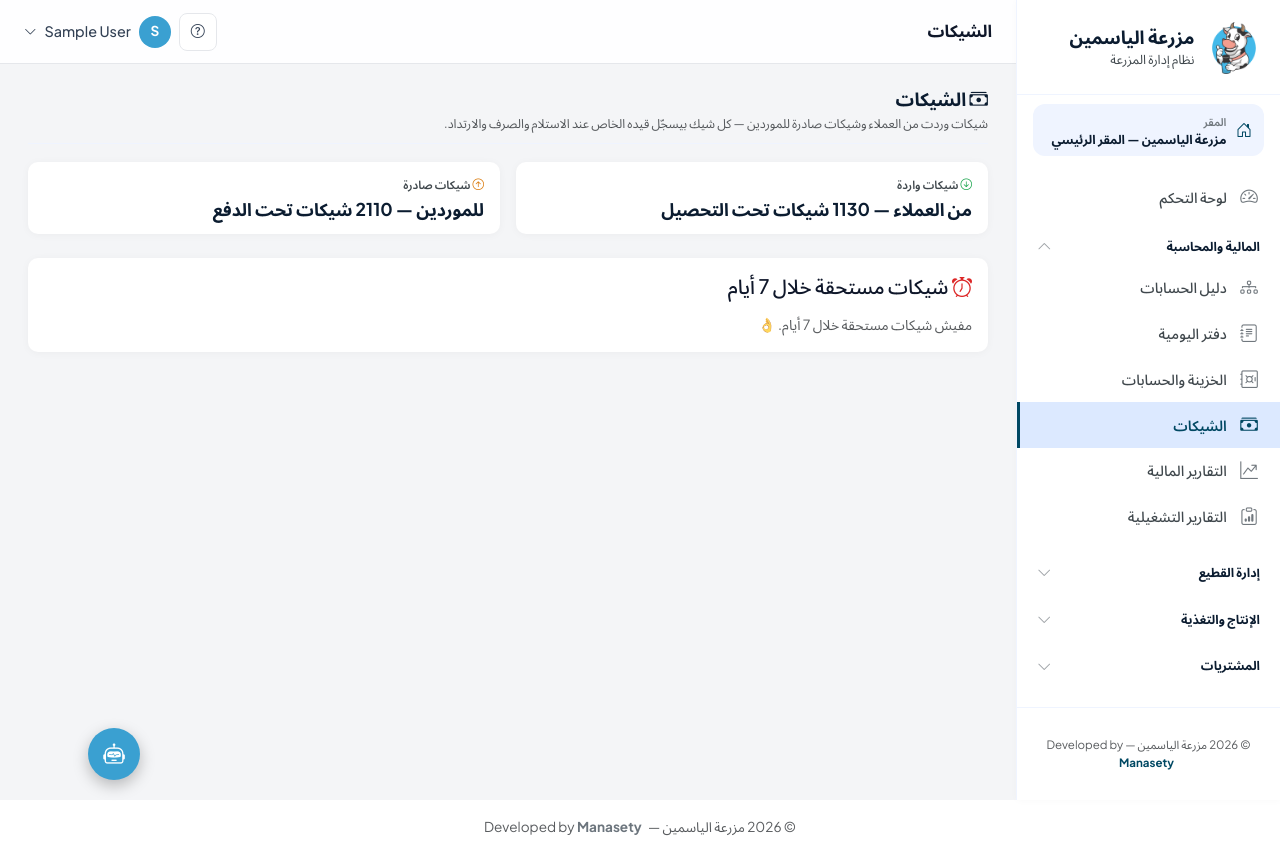
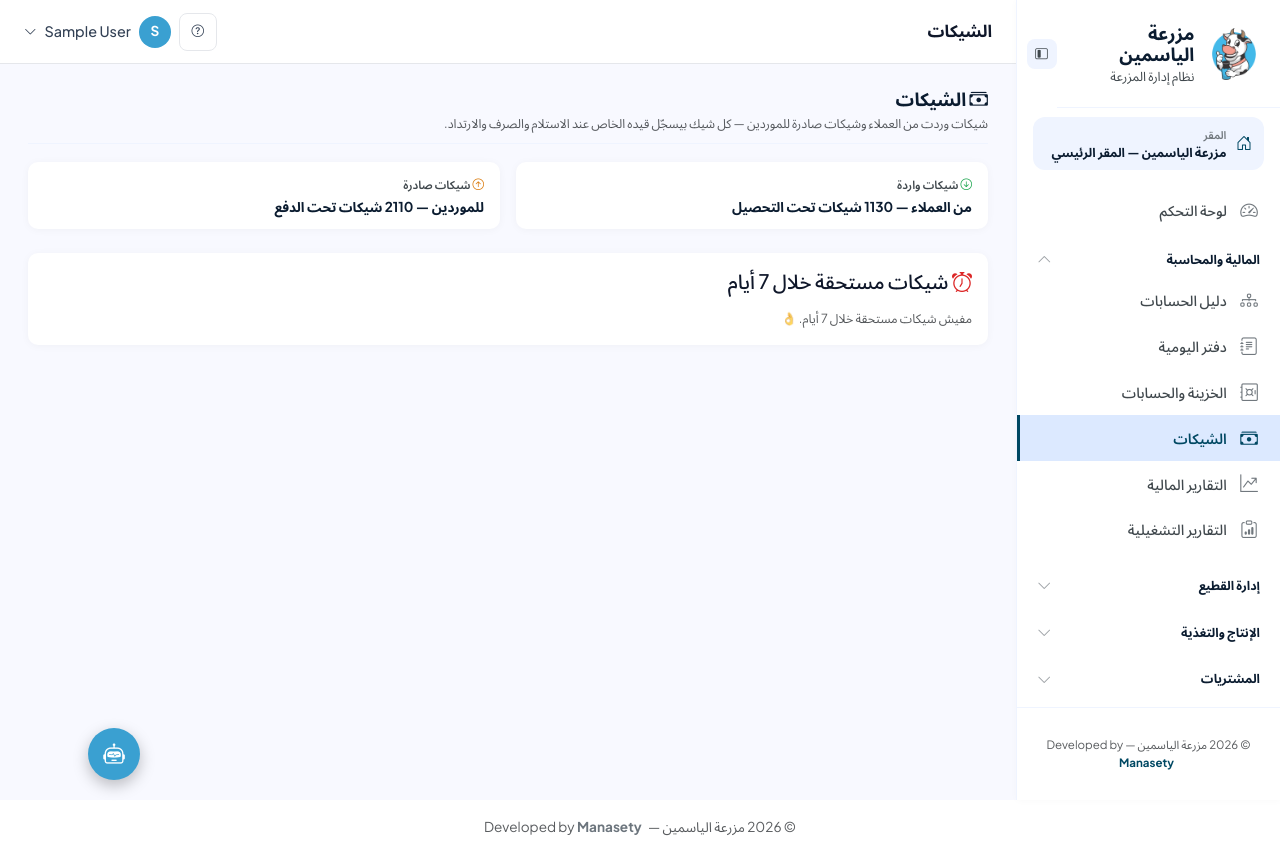
Before and after one commit to Abdelhammid1/elyasmin, a Flask app: page /checks/ in a window 1280 px wide. Run offline with Flask 3, Linux system fonts and the light colour scheme; the visitor is signed in with stand-in values (Sample User, id 1); data that the repository does not hold is empty; some libraries are stand-ins or nearby versions.

Commit message:
DESIGN: sidebar full-collapse toggle + site-wide zoom-out scale + unified background
- Sidebar collapse: button next to logo toggles body.sidebar-collapsed,
  remembered via localStorage; floating reopen tab on the right edge
  when collapsed
- Background: --ms-bg/--ms-app-bg matched to the dashboard pilot's
  #f8f9ff so the whole app sits on one background, not just #dash-root
- Typography: --ms-fs-* and body font-size scaled down ~10-12% site-wide
  to match the dashboard's more compact, zoomed-out feel
- checks/index.html: fixed an inline font-size:1.1rem that was
  overriding the shared .stat-card scale and looked oversized next
  to every other page

```diff
--- a/app/static/css/app.css
+++ b/app/static/css/app.css
@@ -8,7 +8,7 @@ body {
   font-family: var(--ms-font-sans);
   background: var(--neutral-bg);
   color: var(--ink-2);
-  font-size: 14px;
+  font-size: 12.5px;
   line-height: 1.55;
 }
 
@@ -1292,3 +1292,64 @@ table.inv-items tbody tr.outstanding-row td {
   color: #71787e;
   font-size: 10.5px;
 }
+
+/* ══════════════════════════════════════════════════════════
+   SIDEBAR COLLAPSE — full-width toggle (not the per-section
+   <details> collapse, which stays independent).
+   ══════════════════════════════════════════════════════════ */
+.sidebar-brand-row {
+  display: flex;
+  align-items: center;
+  justify-content: space-between;
+}
+.sidebar-brand-row .sidebar-brand { flex: 1; min-width: 0; }
+.sidebar-toggle-btn {
+  flex-shrink: 0;
+  width: 30px; height: 30px;
+  margin-inline-end: 0.6rem;
+  border: none;
+  border-radius: 8px;
+  background: #eff4ff;
+  color: #40484d;
+  display: flex;
+  align-items: center;
+  justify-content: center;
+  cursor: pointer;
+  transition: background 0.15s ease, color 0.15s ease;
+}
+.sidebar-toggle-btn:hover { background: #dce9ff; color: #004863; }
+
+/* Collapsed state, toggled by JS adding this class to <body> */
+body.sidebar-collapsed .app-sidebar {
+  width: 0;
+  min-width: 0;
+  overflow: hidden;
+  border-inline-end: none;
+}
+body.sidebar-collapsed .app-main {
+  margin-inline-start: 0;
+}
+/* A small floating re-open button appears when collapsed, fixed to
+   the edge, so the user isn't stuck once the sidebar disappears. */
+.sidebar-reopen-btn {
+  display: none;
+  position: fixed;
+  /* Moved from top-right (collided with every page's own header/title)
+     to a small tab hugging the middle of the right screen edge — a
+     position no page content ever occupies. */
+  top: 50%;
+  transform: translateY(-50%);
+  inset-inline-start: 0;
+  z-index: 50;
+  width: 22px; height: 56px;
+  border: none;
+  border-radius: 10px 0 0 10px;
+  background: #ffffff;
+  box-shadow: -1px 1px 8px rgba(0,0,0,0.1);
+  color: #40484d;
+  align-items: center;
+  justify-content: center;
+  cursor: pointer;
+}
+.sidebar-reopen-btn:hover { background: #eff4ff; color: #004863; }
+body.sidebar-collapsed .sidebar-reopen-btn { display: flex; }
--- a/app/static/css/tokens.css
+++ b/app/static/css/tokens.css
@@ -44,10 +44,11 @@
   /* ---- Surfaces ---- */
   --ms-surface:        #ffffff;
   --ms-surface-soft:   #f8fafc;
-  --ms-bg:             #f4f5f7;
-  /* Flattened — almustashar-style calm, uniform light-grey ground.
-     No gradient, no brand tint bleeding into the page background. */
-  --ms-app-bg:         #f4f5f7;
+  /* Matched exactly to the dashboard pilot's #f8f9ff (M3 "surface")
+     so the whole app sits on the same background, not just the
+     dashboard's #dash-root scope. */
+  --ms-bg:             #f8f9ff;
+  --ms-app-bg:         #f8f9ff;
 
   /* ---- Lines ---- */
   --ms-line:           #e5e7eb;
@@ -69,12 +70,14 @@
      fails to load (same defense as the Material Symbols lesson). */
   --ms-font-sans:      "Plus Jakarta Sans", "Noto Sans Arabic", "Tajawal", "Cairo", "Inter", system-ui, -apple-system, "Segoe UI", sans-serif;
   --ms-font-mono:      ui-monospace, "SF Mono", Menlo, monospace;
-  --ms-fs-xs:          11.5px;
-  --ms-fs-sm:          12.5px;
-  --ms-fs-base:        13.5px;
-  --ms-fs-lg:          15px;
-  --ms-fs-xl:          18px;
-  --ms-fs-h1:          22px;
+  /* Site-wide ~90% scale-down (matches the dashboard's zoomed-out
+     feel) — same reasoning as Tailwind's fontSize pass in base.html. */
+  --ms-fs-xs:          10px;
+  --ms-fs-sm:          11px;
+  --ms-fs-base:        12px;
+  --ms-fs-lg:          13px;
+  --ms-fs-xl:          16px;
+  --ms-fs-h1:          19px;
 
   /* ---- Shell measurements ---- */
   --sidebar-w:         264px;
--- a/app/templates/base.html
+++ b/app/templates/base.html
@@ -132,7 +132,13 @@
        herd → violet     feed → teal        sales → info
        inventory → amber daily → ink-2      finance → brand
        accounting → ink-3 reports → success admin → danger #}
+  <button type="button" id="sidebarReopenBtn" class="sidebar-reopen-btn"
+          title="فتح القائمة الجانبية" aria-label="فتح القائمة الجانبية">
+    <i class="bi bi-layout-sidebar-inset-reverse"></i>
+  </button>
+
   <aside class="app-sidebar" id="appSidebar">
+    <div class="sidebar-brand-row">
       <a href="{{ url_for('dashboard.index') }}" class="sidebar-brand">
         <img src="{{ url_for('static', filename='img/logo-256.png') }}" alt="{{ app_name }}">
         <div>
@@ -140,6 +146,11 @@
           <div class="brand-sub">نظام إدارة المزرعة</div>
         </div>
       </a>
+      <button type="button" id="sidebarToggleBtn" class="sidebar-toggle-btn"
+              title="طي/فتح القائمة الجانبية" aria-label="طي القائمة الجانبية">
+        <i class="bi bi-layout-sidebar-inset"></i>
+      </button>
+    </div>
 
     {# M3 REWRITE: operational-site chip — a fixed label since this farm
        has a single site (no multi-branch concept in the data model),
@@ -427,6 +438,35 @@
       btn.addEventListener('click', function () { side.classList.toggle('is-open'); });
     }
   })();
+
+  // Full sidebar collapse (desktop) — toggles body.sidebar-collapsed,
+  // remembered in localStorage so it survives navigation/refresh.
+  (function () {
+    var STORAGE_KEY = 'ms-sidebar-collapsed';
+    var toggleBtn = document.getElementById('sidebarToggleBtn');
+    var reopenBtn = document.getElementById('sidebarReopenBtn');
+
+    function setCollapsed(collapsed) {
+      document.body.classList.toggle('sidebar-collapsed', collapsed);
+      try { localStorage.setItem(STORAGE_KEY, collapsed ? '1' : '0'); } catch (e) {}
+    }
+
+    // Restore saved state on load.
+    try {
+      if (localStorage.getItem(STORAGE_KEY) === '1') {
+        document.body.classList.add('sidebar-collapsed');
+      }
+    } catch (e) {}
+
+    if (toggleBtn) {
+      toggleBtn.addEventListener('click', function () {
+        setCollapsed(!document.body.classList.contains('sidebar-collapsed'));
+      });
+    }
+    if (reopenBtn) {
+      reopenBtn.addEventListener('click', function () { setCollapsed(false); });
+    }
+  })();
 </script>
 {% endif %}
 {# PHASE 9 UI: Chart.js for dashboard sparklines + trend chart.
--- a/app/templates/checks/index.html
+++ b/app/templates/checks/index.html
@@ -10,13 +10,13 @@
   <div class="col-md-6">
     <a href="{{ url_for('checks.received_list') }}" class="card stat-card d-block text-decoration-none">
       <div class="stat-label"><i class="bi bi-arrow-down-circle text-success"></i> شيكات واردة</div>
-      <div class="stat-value" style="font-size:1.1rem;">من العملاء — 1130 شيكات تحت التحصيل</div>
+      <div class="stat-value" style="font-size:0.85rem;">من العملاء — 1130 شيكات تحت التحصيل</div>
     </a>
   </div>
   <div class="col-md-6">
     <a href="{{ url_for('checks.issued_list') }}" class="card stat-card d-block text-decoration-none">
       <div class="stat-label"><i class="bi bi-arrow-up-circle text-warning"></i> شيكات صادرة</div>
-      <div class="stat-value" style="font-size:1.1rem;">للموردين — 2110 شيكات تحت الدفع</div>
+      <div class="stat-value" style="font-size:0.85rem;">للموردين — 2110 شيكات تحت الدفع</div>
     </a>
   </div>
 </div>
```
Lines whose indentation alone changed are shown as unchanged.
